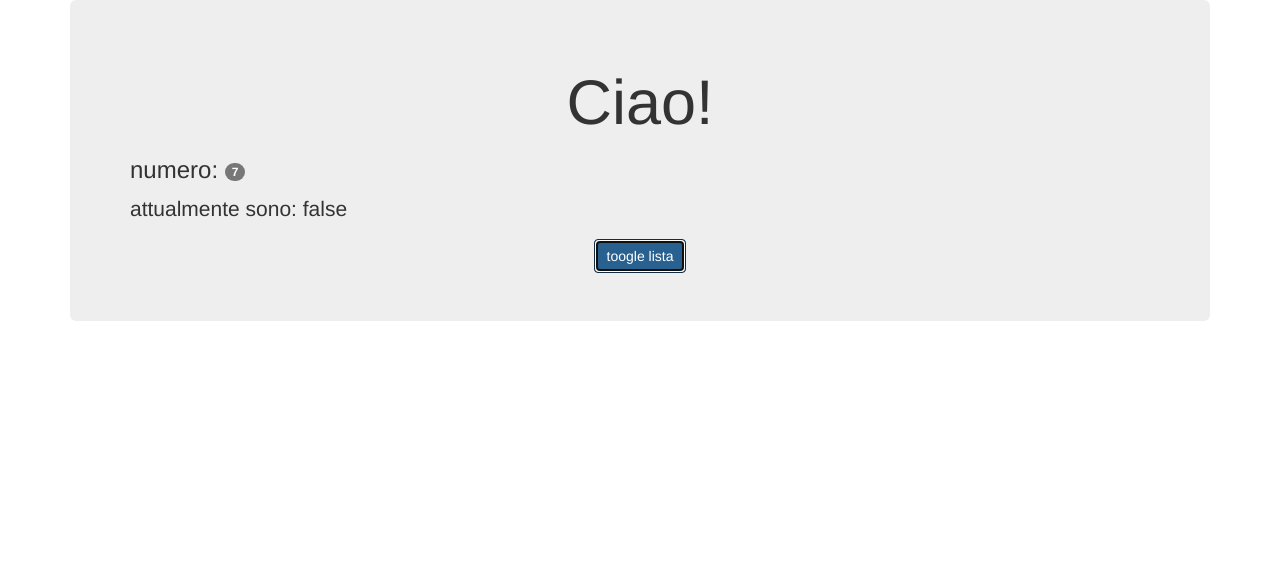
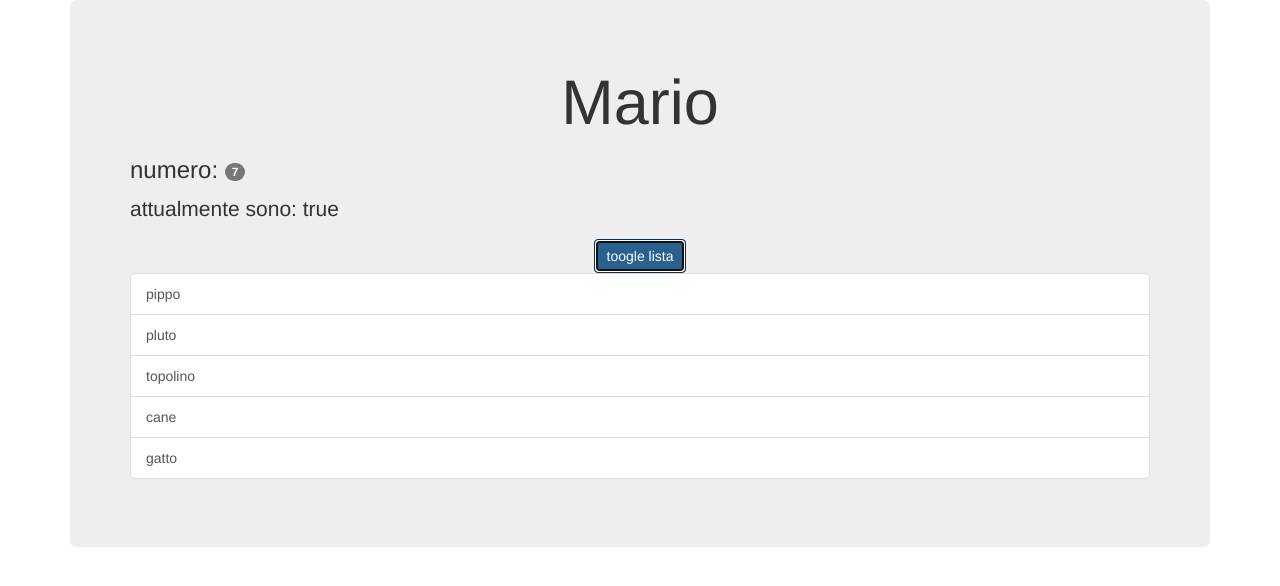
Before and after one commit to falconeta/testAngular, an Angular app: page / in a window 1280 px wide. Both pictures are taken after a click on the button "toogle lista". Shown: the top 586 px of the page. Built offline with nearby package versions, Linux system fonts and the light colour scheme.

Commit message:
punto 8 fatto

```diff
--- a/src/app/app.module.ts
+++ b/src/app/app.module.ts
@@ -7,6 +7,7 @@ import { AppRoutingModule } from './app-routing.module';
 
 import { AppComponent } from './app.component';
 import { HeaderComponent } from './header/header.component';
+import { ReadWriteService } from './services/read-write.service';
 
 
 
@@ -21,7 +22,7 @@ import { HeaderComponent } from './header/header.component';
     HttpClientModule,
     FormsModule
   ],
-  providers: [],
+  providers: [ReadWriteService],
   bootstrap: [AppComponent]
 })
 export class AppModule { }
--- a/src/app/header/header.component.html
+++ b/src/app/header/header.component.html
@@ -1,9 +1,9 @@
 <header class="jumbotron d-flex justify-content-center">
-    <h1 class="text-center">{{nome}}</h1>
-    <h3 >numero: <span class="badge badge-primary badge-pill">{{numero}}</span></h3>
-    <p>attualmente sono: {{attivaDisattiva}}</p>
+    <h1 class="text-center">{{modello.nome}}</h1>
+    <h3 >numero: <span class="badge badge-primary badge-pill">{{modello.numero}}</span></h3>
+    <p>attualmente sono: {{modello.veroFalso}}</p>
     <button class="btn btn-primary center-block m-2" (click)="modificaBoolean()">toogle lista</button>
-    <ul class="list-group " *ngIf="attivaDisattiva">
+    <ul class="list-group " *ngIf="modello.veroFalso">
       <button type="button" class="list-group-item list-group-item-action" *ngFor="let string of array"> {{string}}</button>
     </ul>
 </header>
--- a/src/app/header/header.component.ts
+++ b/src/app/header/header.component.ts
@@ -1,4 +1,6 @@
 import { Component, OnInit } from '@angular/core';
+import { ReadWriteService } from '../services/read-write.service';
+import { Modello } from '../models/modello';
 
 @Component({
   selector: 'app-header',
@@ -6,19 +8,21 @@ import { Component, OnInit } from '@angular/core';
   styleUrls: ['./header.component.css']
 })
 export class HeaderComponent implements OnInit {
-  nome = 'Ciao!';
-  numero = 0;
-  attivaDisattiva = true;
+  // nome = 'Ciao!';
+  // numero = 0;
+  // attivaDisattiva = true;
+  modello: Modello;
   array: string[];
   cursor;
-  constructor() {
+  constructor(private servizioModello: ReadWriteService) {
     this.array = ['pippo', 'pluto', 'topolino', 'cane', 'gatto']; }
   ngOnInit() {
+    this.modello = this.servizioModello.getModello();
     this.cursor = setInterval(() => {
-      this.numero === 10 ? clearInterval(this.cursor) : this.numero++;
+      this.modello.numero === 10 ? clearInterval(this.cursor) : this.modello.numero++;
     }, 1000);
   }
   modificaBoolean() {
-    this.attivaDisattiva ? this.attivaDisattiva = false : this.attivaDisattiva = true;
+    this.modello.veroFalso ? this.modello.veroFalso = false : this.modello.veroFalso = true;
   }
 }
--- a/src/app/services/read-write.service.ts
+++ b/src/app/services/read-write.service.ts
@@ -3,9 +3,9 @@ import { Modello } from '../models/modello';
 
 @Injectable()
 export class ReadWriteService {
-  private modello: Modello;
+   modello: Modello = new Modello();
   constructor() {
-    this.modello.nome = '';
+    this.modello.nome = 'Mario';
     this.modello.numero = 0;
     this.modello.veroFalso = false;
    }
```
